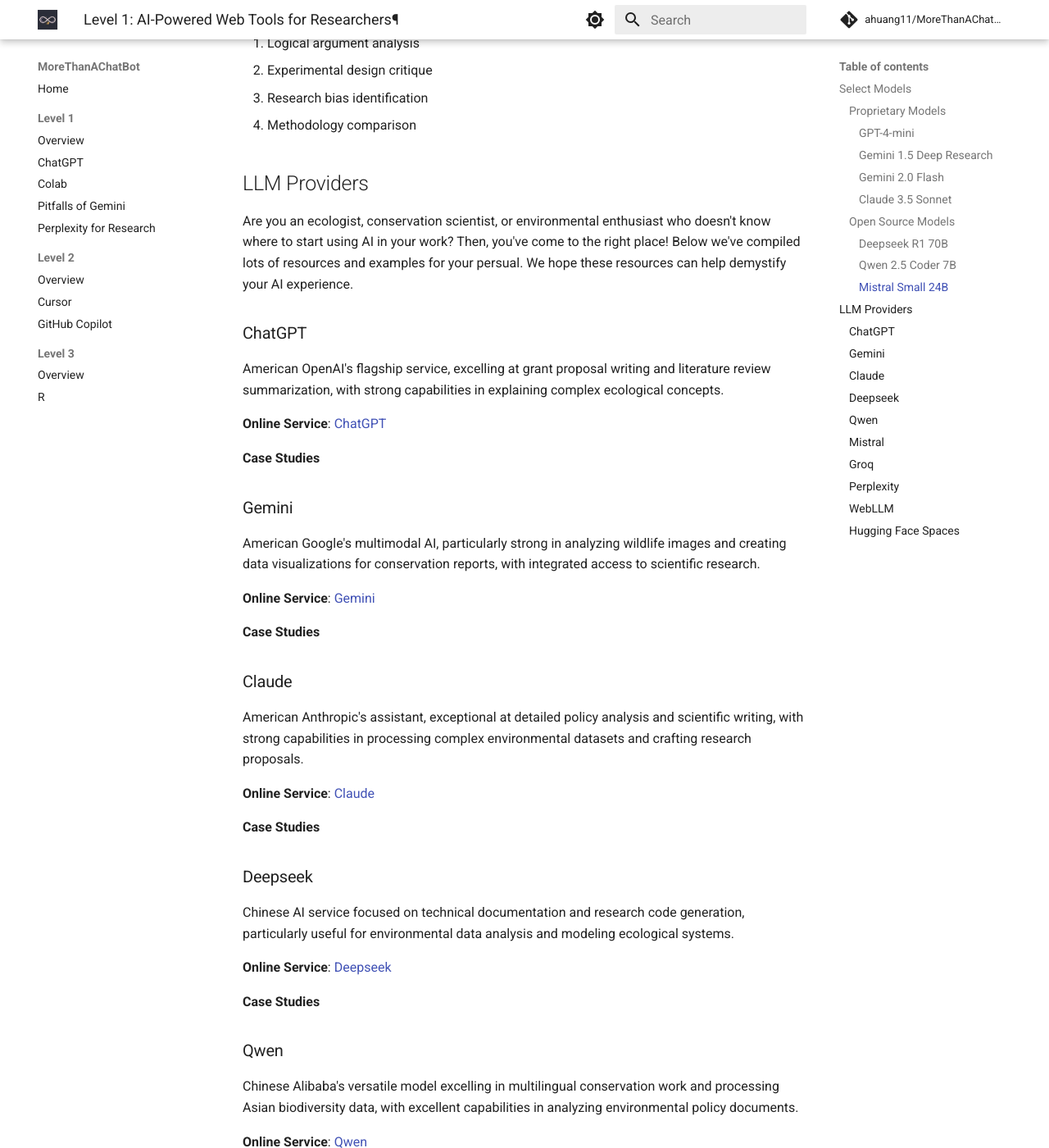
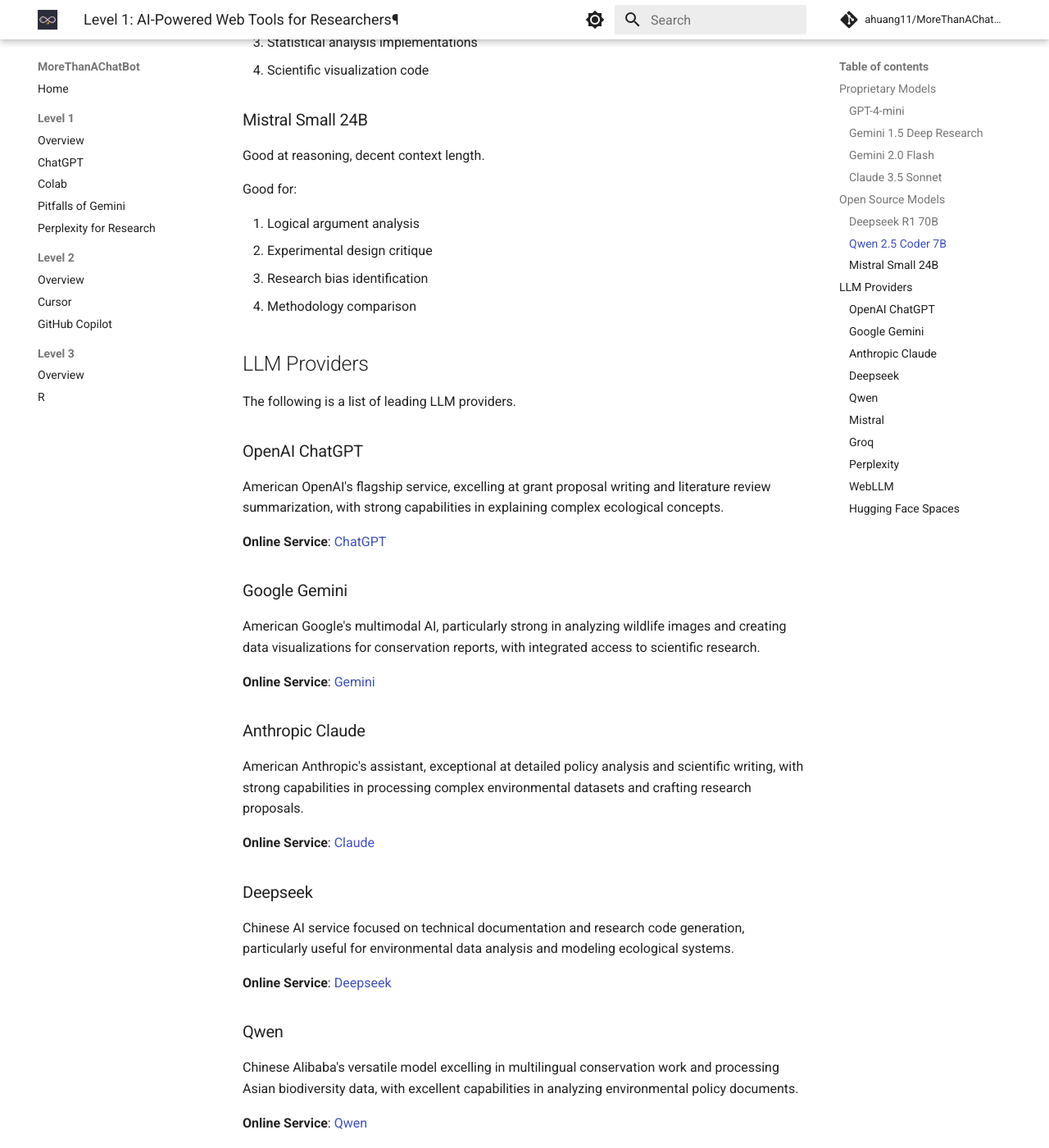
Before and after one commit to ahuang11/MoreThanAChatBot, an MkDocs documentation site: the page built from docs/level1/index.md, in a window 1280 px wide and 1400 px high, scrolled down 2126 px. Shown: the whole window at 82% size. Built offline with MkDocs 1.6.1 and Material for MkDocs 9.7.7, drawn with Linux system fonts in a browser that asks for light colours; comment, search, counter and statistics services are not loaded; some of the changed text lies outside the part shown.

Commit message:
restructure

```diff
--- a/docs/level1/index.md
+++ b/docs/level1/index.md
@@ -1,12 +1,12 @@
 # Level 1: AI-Powered Web Tools for Researchers¶
 
-## Select Models
+Are you an ecologist, conservation scientist, or environmental enthusiast who doesn't know where to start using AI in your work? Then, you've come to the right place! Below we've compiled lots of resources and examples for your persual. We hope these resources can help demystify your AI experience.
+
+## Proprietary Models
 
 Below is a list of select models that was curated based on their capabilities and performance.
 
-### Proprietary Models
-
-#### GPT-4-mini
+### GPT-4-mini
 
 General purpose, decent context length, cheap, and fast.
 
@@ -17,7 +17,7 @@
 3. Initial research question brainstorming
 4. Literature search query refinement
 
-#### Gemini 1.5 Deep Research
+### Gemini 1.5 Deep Research
 
 General purpose, very long context length, but requires a paid subscription.
 
@@ -28,7 +28,7 @@
 3. Comprehensive literature reviews
 4. Extracting structured datasets from extensive research documents
 
-#### Gemini 2.0 Flash
+### Gemini 2.0 Flash
 
 General purpose, very long context length, free (at the current moment), and extremely fast.
 
@@ -39,7 +39,7 @@
 3. Quick validation of methodology sections
 4. Interactive exploratory data analysis
 
-#### Claude 3.5 Sonnet
+### Claude 3.5 Sonnet
 
 Excels at coding, long context length, but limited messages.
 
@@ -50,9 +50,9 @@
 3. Detailed technical writing and editing
 4. Implementation of novel research algorithms
 
-### Open Source Models
+## Open Source Models
 
-#### Deepseek R1 70B
+### Deepseek R1 70B
 
 Good at reasoning, long context length, and free.
 
@@ -63,7 +63,7 @@
 3. Research methodology validation
 4. Hypothesis refinement and testing
 
-#### Qwen 2.5 Coder 7B
+### Qwen 2.5 Coder 7B
 
 Good at coding, decent context length.
 
@@ -74,7 +74,7 @@
 3. Statistical analysis implementations
 4. Scientific visualization code
 
-#### Mistral Small 24B
+### Mistral Small 24B
 
 Good at reasoning, decent context length.
 
@@ -87,31 +87,25 @@
 
 ## LLM Providers
 
-Are you an ecologist, conservation scientist, or environmental enthusiast who doesn't know where to start using AI in your work? Then, you've come to the right place! Below we've compiled lots of resources and examples for your persual. We hope these resources can help demystify your AI experience.
+The following is a list of leading LLM providers.
 
-### ChatGPT
+### OpenAI ChatGPT
 
 American OpenAI's flagship service, excelling at grant proposal writing and literature review summarization, with strong capabilities in explaining complex ecological concepts.
 
 **Online Service**: [ChatGPT](https://chatgpt.com)
 
-**Case Studies**
-
-### Gemini
+### Google Gemini
 
 American Google's multimodal AI, particularly strong in analyzing wildlife images and creating data visualizations for conservation reports, with integrated access to scientific research.
 
 **Online Service**: [Gemini](https://aistudio.google.com)
 
-**Case Studies**
-
-### Claude
+### Anthropic Claude
 
 American Anthropic's assistant, exceptional at detailed policy analysis and scientific writing, with strong capabilities in processing complex environmental datasets and crafting research proposals.
 
 **Online Service**: [Claude](https://claude.ai/)
-
-**Case Studies**
 
 ### Deepseek
 
@@ -119,15 +113,11 @@
 
 **Online Service**: [Deepseek](https://chat.deepseek.com)
 
-**Case Studies**
-
 ### Qwen
 
 Chinese Alibaba's versatile model excelling in multilingual conservation work and processing Asian biodiversity data, with excellent capabilities in analyzing environmental policy documents.
 
-**Online Service**: [Qwen](https://tongyi.aliyun.com/)
-
-**Case Studies**
+**Online Service**: [Qwen](https://chat.qwenlm.ai/)
 
 ### Mistral
 
@@ -135,15 +125,11 @@
 
 **Online Service**: [Mistral](https://chat.mistral.ai/)
 
-**Case Studies**
-
 ### Groq
 
 American platform offering ultra-fast processing of environmental data and real-time species identification assistance, ideal for field research applications.
 
 **Online Service**: [Groq](https://groq.com/)
-
-**Case Studies**
 
 ### Perplexity
 
@@ -151,20 +137,12 @@
 
 **Online Service**: [Perplexity](https://www.perplexity.ai/)
 
-**Case Studies**
-
 ### WebLLM
-
-American open-source platform ideal for offline field research, enabling local processing of ecological data without internet connectivity.
 
 **Online Service**: [WebLLM](https://chat.webllm.ai/)
 
-**Case Studies**
-
 ### Hugging Face Spaces
 
-American collaborative platform hosting specialized conservation models and tools, including species identification and habitat mapping applications.
+American collaborative platform hosting LLM models and datasets to evaluate or train the models.
 
 **Online Service**: [Hugging Face Spaces](https://huggingface.co/spaces)
-
-**Case Studies**
```
